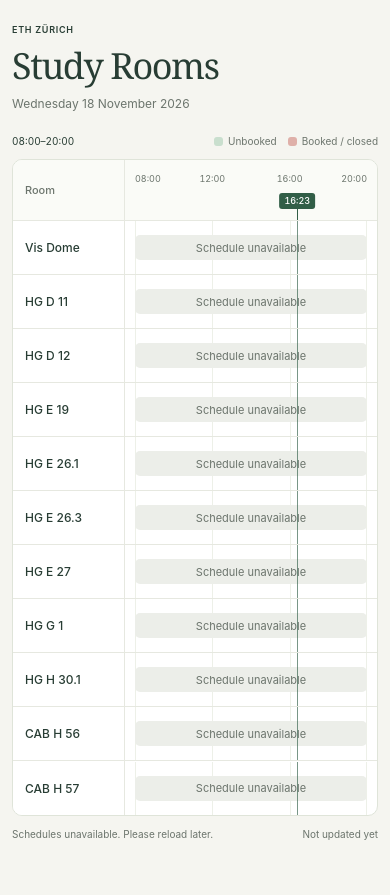
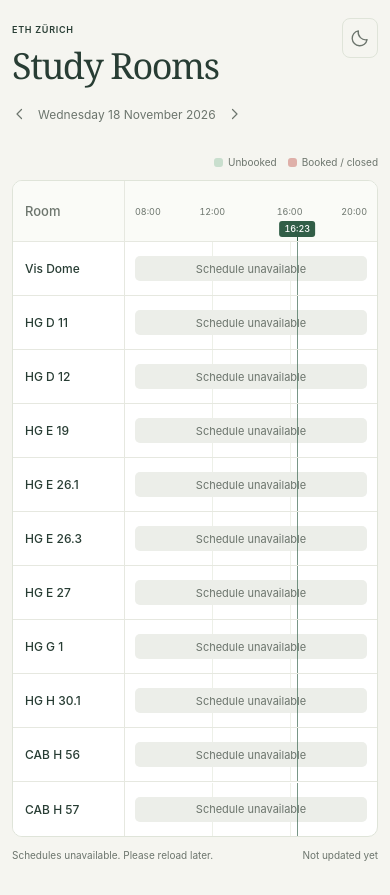
Before and after one commit to nsorg42/room-schedule, a website built with Vite: page index.html in a window 390 px wide. Before the commit the page ends 874 px from the top, so only its background shows below. Built offline with nearby package versions, Linux system fonts and the light colour scheme; files whose address does not match are found by name.

Commit message:
cosmetic changes

```diff
--- a/index.html
+++ b/index.html
@@ -5,9 +5,10 @@
     <meta name="viewport" content="width=device-width, initial-scale=1" />
     <meta name="theme-color" content="#f5f5f0" media="(prefers-color-scheme: light)" />
     <meta name="theme-color" content="#171c19" media="(prefers-color-scheme: dark)" />
-    <meta name="description" content="Today's room schedules at ETH Zürich. See scheduled bookings and unbooked time at a glance." />
+    <meta name="description" content="Room schedules at ETH Zürich. See scheduled bookings and unbooked time at a glance." />
     <title>Study Rooms · ETH Zürich</title>
     <link rel="icon" type="image/svg+xml" href="/favicon.svg" />
+    <script src="/theme.js"></script>
     <script type="module" src="/src/main.ts"></script>
   </head>
   <body>
@@ -16,13 +17,20 @@
         <div>
           <p class="eyebrow">ETH Zürich</p>
           <h1>Study Rooms</h1>
-          <p id="today-date" class="date"></p>
+          <nav class="date-nav" aria-label="Schedule date">
+            <button id="previous-day" class="icon-button" type="button" aria-label="Previous day" title="Previous day"><svg viewBox="0 0 24 24" aria-hidden="true"><path d="m14 6-6 6 6 6" /></svg></button>
+            <p id="today-date" class="date" aria-live="polite"></p>
+            <button id="next-day" class="icon-button" type="button" aria-label="Next day" title="Next day"><svg viewBox="0 0 24 24" aria-hidden="true"><path d="m10 6 6 6-6 6" /></svg></button>
+          </nav>
         </div>
+        <button id="theme-toggle" class="icon-button theme-toggle" type="button" aria-label="Switch to dark theme" title="Switch to dark theme">
+          <svg class="theme-sun" viewBox="0 0 24 24" aria-hidden="true" hidden><circle cx="12" cy="12" r="4" /><path d="M12 2v2m0 16v2M2 12h2m16 0h2M5 5l1.5 1.5m11 11L19 19M5 19l1.5-1.5m11-11L19 5" /></svg>
+          <svg class="theme-moon" viewBox="0 0 24 24" aria-hidden="true"><path d="M20.5 14A9 9 0 0 1 10 3.5 9 9 0 1 0 20.5 14Z" /></svg>
+        </button>
       </header>
 
-      <section aria-label="Today's room schedules">
+      <section aria-label="Room schedules">
         <div class="table-meta">
-          <p class="hours">08:00–20:00</p>
           <div class="legend" aria-label="Timetable legend">
             <span><i class="swatch unbooked" aria-hidden="true"></i>Unbooked</span>
             <span><i class="swatch booked" aria-hidden="true"></i>Booked / closed</span>
@@ -30,7 +38,7 @@
         </div>
         <div id="board-scroll" class="board-scroll" tabindex="0" role="region" aria-label="Room timetable">
           <table id="timetable">
-            <caption class="sr-only">Today's room schedules, from 08:00 to 20:00, Europe/Zurich. Activate a booked segment for details.</caption>
+            <caption class="sr-only">Room schedules, from 08:00 to 20:00, Europe/Zurich. Activate a booked segment for details.</caption>
             <colgroup><col class="room-column" /><col /></colgroup>
             <thead><tr><th class="corner" scope="col">Room</th><th scope="col"><div id="time-axis" class="time-axis"></div><span class="sr-only">Schedule</span></th></tr></thead>
             <tbody id="room-rows"></tbody>
@@ -46,6 +54,6 @@
       <div class="popover-heading"><p id="popover-room"></p><button id="close-popover" type="button" aria-label="Close booking details">×</button></div>
       <div id="popover-content"></div>
     </div>
-    <noscript><p class="noscript">JavaScript is needed to load today’s schedules.</p></noscript>
+    <noscript><p class="noscript">JavaScript is needed to load room schedules.</p></noscript>
   </body>
 </html>
--- /dev/null
+++ b/public/theme.js
@@ -0,0 +1,4 @@
+try {
+  const theme = localStorage.getItem('theme');
+  if (theme === 'light' || theme === 'dark') document.documentElement.dataset.theme = theme;
+} catch {}
--- a/src/main.ts
+++ b/src/main.ts
@@ -15,6 +15,34 @@ function element<K extends keyof HTMLElementTagNameMap>(tag: K, className = '',
   return node;
 }
 
+const themeToggle = find<HTMLButtonElement>('theme-toggle');
+const systemTheme = matchMedia('(prefers-color-scheme: dark)');
+
+function updateTheme() {
+  const theme = document.documentElement.dataset.theme ?? 'system';
+  const dark = theme === 'dark' || (theme === 'system' && systemTheme.matches);
+  const label = `Switch to ${dark ? 'light' : 'dark'} theme`;
+  themeToggle.setAttribute('aria-label', label);
+  themeToggle.title = label;
+  themeToggle.querySelector('.theme-sun')!.toggleAttribute('hidden', !dark);
+  themeToggle.querySelector('.theme-moon')!.toggleAttribute('hidden', dark);
+  document.querySelectorAll<HTMLMetaElement>('meta[name="theme-color"]').forEach(meta => {
+    meta.content = dark ? '#171c19' : '#f5f5f0';
+  });
+}
+
+themeToggle.addEventListener('click', () => {
+  const dark = document.documentElement.dataset.theme === 'dark' ||
+    (!document.documentElement.dataset.theme && systemTheme.matches);
+  const theme = dark ? 'light' : 'dark';
+  document.documentElement.dataset.theme = theme;
+  try { localStorage.setItem('theme', theme); }
+  catch { /* The theme still works when storage is unavailable. */ }
+  updateTheme();
+});
+systemTheme.addEventListener('change', updateTheme);
+updateTheme();
+
 const table = find<HTMLTableElement>('timetable');
 const rows = find<HTMLTableSectionElement>('room-rows');
 const axis = find<HTMLDivElement>('time-axis');
@@ -29,6 +57,7 @@ const updatedFormat = new Intl.DateTimeFormat('en-GB', {
 });
 
 let displayedDate = '';
+let currentDate = zurichTime().date;
 let requestDate = '';
 let pending: AbortController | undefined;
 let activeButton: HTMLButtonElement | undefined;
@@ -171,24 +200,26 @@ function render(schedules?: RoomSchedule[]) {
 function setDate(date: string) {
   displayedDate = date;
   const [year, month, day] = date.split('-').map(Number);
-  find('today-date').textContent = dateFormat.format(new Date(Date.UTC(year, month - 1, day)));
+  const label = dateFormat.format(new Date(Date.UTC(year, month - 1, day)));
+  find('today-date').textContent = label;
+  table.caption!.textContent = `Room schedules for ${label}, from 08:00 to 20:00, Europe/Zurich. Activate a booked segment for details.`;
 }
 
 function updateClock() {
   const { date, minutes } = zurichTime();
-  const visible = minutes >= START && minutes < END;
+  if (date !== currentDate) {
+    const followingToday = displayedDate === currentDate;
+    currentDate = date;
+    if (followingToday) void load(date);
+  }
+  const visible = displayedDate === date && minutes >= START && minutes < END;
   table.style.setProperty('--now-position', `${(minutes - START) / (END - START) * 100}%`);
   document.querySelectorAll<HTMLElement>('.now-line').forEach(line => { line.hidden = !visible; });
   nowLabel.hidden = !visible;
   nowLabel.textContent = formatTime(minutes);
-  if (date !== displayedDate) {
-    setDate(date);
-    void load();
-  }
 }
 
-async function load() {
-  const date = zurichTime().date;
+async function load(date = displayedDate) {
   if (pending && requestDate === date) return;
   pending?.abort();
   const controller = new AbortController();
@@ -197,10 +228,12 @@ async function load() {
   setDate(date);
   render();
   updated.textContent = 'Not updated yet';
-  status.textContent = 'Loading today’s schedules…';
+  status.textContent = 'Loading schedules…';
+  updated.removeAttribute('title');
   table.setAttribute('aria-busy', 'true');
   try {
-    const response = await fetch('/api/today', {
+    const url = date === zurichTime().date ? '/api/today' : `/api/today?date=${date}`;
+    const response = await fetch(url, {
       cache: 'no-store',
       signal: AbortSignal.any([controller.signal, AbortSignal.timeout(API_TIMEOUT_MS)]),
     });
@@ -208,11 +241,15 @@ async function load() {
       throw new Error('Schedule request failed');
     }
     const data = parseToday(await response.json(), date);
-    if (controller.signal.aborted || date !== zurichTime().date) return;
+    if (controller.signal.aborted || date !== displayedDate) return;
     render(data.rooms);
     const successful = data.rooms.filter(room => room.status === 'ok');
     const failures = ROOMS.length - successful.length;
-    status.textContent = failures === 0 ? '' : failures === ROOMS.length
+    const outsideCoverage = data.coverage.status === 'ok' &&
+      (date < data.coverage.minDate || date > data.coverage.maxDate);
+    status.textContent = outsideCoverage
+      ? 'ETH has not published schedules for this date.'
+      : failures === 0 ? '' : failures === ROOMS.length
       ? 'Schedules unavailable. Please reload later.'
       : `${failures} ${failures === 1 ? 'schedule' : 'schedules'} unavailable.`;
     const oldest = successful.map(room => room.fetchedAt).sort()[0];
@@ -233,6 +270,14 @@ async function load() {
   }
 }
 
+function changeDay(offset: number) {
+  const date = new Date(`${displayedDate}T00:00:00Z`);
+  date.setUTCDate(date.getUTCDate() + offset);
+  void load(date.toISOString().slice(0, 10));
+}
+find('previous-day').addEventListener('click', () => changeDay(-1));
+find('next-day').addEventListener('click', () => changeDay(1));
+
 document.addEventListener('visibilitychange', () => { if (!document.hidden) updateClock(); });
 window.addEventListener('focus', updateClock);
 window.addEventListener('pageshow', updateClock);
--- a/src/style.css
+++ b/src/style.css
@@ -2,31 +2,31 @@
   font-family: -apple-system, BlinkMacSystemFont, 'Segoe UI', sans-serif;
   color: var(--text);
   background: var(--background);
-  color-scheme: light;
+  color-scheme: light dark;
   font-synthesis: none;
   text-rendering: optimizeLegibility;
   -webkit-font-smoothing: antialiased;
-  --background: #f5f5f0;
-  --text: #283d34;
-  --surface: #fff;
-  --header: #fafbf7;
-  --green: #c9dfce;
-  --red: #dfb0a9;
-  --red-hover: #d39b92;
-  --muted: #6c756d;
-  --line: #e6e8e0;
-  --border: #dfe4d9;
-  --grid: #edf0e8;
-  --neutral: #eceee9;
-  --now: #315e47;
-  --now-text: #fff;
-  --focus: #30715a;
-  --badge-bg: #e7f1e7;
-  --badge-text: #346246;
-  --badge-border: #cddfcf;
-  --popover: #fffefa;
-  --shadow: #203c2824;
-  --booking-time: #7e524b;
+  --background: light-dark(#f5f5f0, #171c19);
+  --text: light-dark(#283d34, #e1e7de);
+  --surface: light-dark(#fff, #202722);
+  --header: light-dark(#fafbf7, #242c26);
+  --green: light-dark(#c9dfce, #487257);
+  --red: light-dark(#dfb0a9, #965d56);
+  --red-hover: light-dark(#d39b92, #ad7067);
+  --muted: light-dark(#6c756d, #a2ada1);
+  --line: light-dark(#e6e8e0, #343d34);
+  --border: light-dark(#dfe4d9, #3a453a);
+  --grid: light-dark(#edf0e8, #2e382f);
+  --neutral: light-dark(#eceee9, #343b35);
+  --now: light-dark(#315e47, #a5cbb1);
+  --now-text: light-dark(#fff, #15251c);
+  --focus: light-dark(#30715a, #a5cbb1);
+  --badge-bg: light-dark(#e7f1e7, #2c4434);
+  --badge-text: light-dark(#346246, #c3dfc6);
+  --badge-border: light-dark(#cddfcf, #45674b);
+  --popover: light-dark(#fffefa, #252d26);
+  --shadow: light-dark(#203c2824, #0006);
+  --booking-time: light-dark(#7e524b, #e3b4a9);
   --room-width: 174px;
   --grid-step: calc(100% / 12);
 }
@@ -39,13 +39,20 @@ button:focus-visible, [tabindex]:focus-visible { outline: 3px solid var(--focus)
 [hidden] { display: none !important; }
 
 main { width: min(1800px, calc(100% - 80px)); margin: 48px auto 32px; }
-.page-header { margin-bottom: 32px; }
+.page-header { position: relative; margin-bottom: 32px; }
 .eyebrow { font-size: 11px; font-weight: 600; letter-spacing: .13em; text-transform: uppercase; }
 h1 { margin-top: 13px; font: 400 clamp(36px, 4vw, 48px)/1.15 Georgia, 'Times New Roman', serif; letter-spacing: -.04em; }
-.date { margin-top: 14px; font-size: 14px; color: var(--muted); }
+.date { font-size: 14px; color: var(--muted); text-align: center; }
 
-.table-meta { display: flex; align-items: center; justify-content: space-between; gap: 14px; margin-bottom: 14px; }
-.hours { font-size: 12px; font-variant-numeric: tabular-nums; }
+.date-nav { display: flex; align-items: center; gap: 8px; width: fit-content; margin-top: 10px; margin-left: -8px; }
+.icon-button { display: inline-flex; align-items: center; justify-content: center; flex-shrink: 0; width: 32px; height: 36px; padding: 7px; border: 0; border-radius: 6px; background: transparent; color: var(--muted); }
+.icon-button svg { width: 18px; height: 18px; fill: none; stroke: currentColor; stroke-width: 1.6; stroke-linecap: round; stroke-linejoin: round; }
+.icon-button:hover { background: var(--neutral); color: var(--text); }
+.theme-toggle { width: 36px; height: 40px; position: absolute; top: -6px; right: 0; border: 1px solid var(--border); border-radius: 8px; }
+
+.theme-toggle svg { width: 20px; height: 20px; }
+
+.table-meta { display: flex; align-items: center; justify-content: flex-end; gap: 14px; margin-bottom: 14px; }
 .legend { display: flex; gap: 18px; color: var(--muted); font-size: 11px; }
 .legend > span { display: inline-flex; align-items: center; gap: 6px; }
 .swatch { width: 9px; height: 9px; border-radius: 3px; }
@@ -56,12 +63,13 @@ table { border-collapse: separate; border-spacing: 0; table-layout: fixed; width
 .room-column { width: var(--room-width); }
 th, td { padding: 0; text-align: left; }
 thead th { position: sticky; top: 0; z-index: 5; background: var(--header); border-bottom: 1px solid var(--line); }
-.corner { left: 0; z-index: 6; padding: 0 22px; border-right: 1px solid var(--line); font-size: 11px; font-weight: 500; color: var(--muted); }
+.corner { left: 0; z-index: 6; padding: 0 22px; font-size: 13px; font-weight: 500; color: var(--muted); }
+.corner, .room-label { border-right: 1px solid var(--line); }
 .time-axis { position: relative; height: 72px; margin: 0 18px; }
-.hour { position: absolute; top: 18px; transform: translateX(-50%); font-size: 11px; font-weight: 400; font-variant-numeric: tabular-nums; color: var(--muted); white-space: nowrap; }
-.hour.first { transform: none; }
-.hour.last { transform: translateX(-100%); }
-.room-label { position: sticky; left: 0; z-index: 3; height: 62px; padding: 10px 22px; background: var(--surface); border-right: 1px solid var(--line); border-bottom: 1px solid var(--line); font-size: 13px; font-weight: 500; }
+.hour { position: absolute; top: 50%; transform: translate(-50%, -50%); font-size: 11px; font-weight: 400; font-variant-numeric: tabular-nums; color: var(--muted); white-space: nowrap; }
+.hour.first { transform: translateY(-50%); }
+.hour.last { transform: translate(-100%, -50%); }
+.room-label { position: sticky; left: 0; z-index: 3; height: 62px; padding: 10px 22px; background: var(--surface); border-bottom: 1px solid var(--line); font-size: 13px; font-weight: 500; }
 .room-name { display: block; white-space: nowrap; }
 .room-meta { display: flex; align-items: center; gap: 6px; margin-top: 4px; }
 .room-alias { font-size: 11px; font-weight: 400; color: var(--muted); white-space: nowrap; }
@@ -70,7 +78,7 @@ thead th { position: sticky; top: 0; z-index: 5; background: var(--header); bord
 td { border-bottom: 1px solid var(--line); }
 tbody tr:last-child th, tbody tr:last-child td { border-bottom: 0; }
 .row-track { position: relative; height: 61px; margin: 0 18px; background-image: repeating-linear-gradient(to right, var(--grid) 0, var(--grid) 1px, transparent 1px, transparent var(--grid-step)); }
-.row-track::after { content: ''; position: absolute; right: 0; top: 0; bottom: 0; width: 1px; background: var(--grid); pointer-events: none; }
+.row-track::before { content: ''; position: absolute; left: 0; top: 0; bottom: 0; width: 1px; background: var(--surface); }
 .lane { position: absolute; inset: 16px 0; border-radius: 5px; }
 .segment { position: absolute; top: 0; bottom: 0; padding: 0; border: 0; }
 .segment:first-child { border-radius: 5px 0 0 5px; }
@@ -82,8 +90,8 @@ button.segment:hover, button.segment[aria-expanded='true'] { background: var(--r
 .neutral { background: var(--neutral); color: var(--muted); }
 .neutral-label { display: flex; align-items: center; justify-content: center; height: 100%; padding: 0 6px; font-size: 11px; text-align: center; }
 .now-line { position: absolute; left: var(--now-position); width: 1px; top: 0; bottom: 0; z-index: 2; background: var(--now); opacity: .65; pointer-events: none; }
-.time-axis > .now-line { top: 45px; opacity: 1; }
-.now-label { position: absolute; top: 43px; left: clamp(18px, var(--now-position), calc(100% - 18px)); transform: translateX(-50%); z-index: 2; padding: 2px 5px; border-radius: 3px; background: var(--now); color: var(--now-text); font-size: 10px; line-height: 1.3; font-weight: 500; white-space: nowrap; font-variant-numeric: tabular-nums; pointer-events: none; }
+.time-axis > .now-line { top: calc(50% + 12px); opacity: 1; }
+.now-label { position: absolute; top: calc(50% + 10px); left: clamp(18px, var(--now-position), calc(100% - 18px)); transform: translateX(-50%); z-index: 2; padding: 2px 5px; border-radius: 3px; background: var(--now); color: var(--now-text); font-size: 10px; line-height: 1.3; font-weight: 500; white-space: nowrap; font-variant-numeric: tabular-nums; pointer-events: none; }
 .schedule-footer { display: flex; justify-content: space-between; gap: 16px; min-height: 34px; padding-top: 13px; color: var(--muted); font-size: 11px; }
 .updated { margin-left: auto; white-space: nowrap; font-variant-numeric: tabular-nums; }
 
@@ -104,9 +112,9 @@ button.segment:hover, button.segment[aria-expanded='true'] { background: var(--r
   .page-header { margin-bottom: 24px; }
   .eyebrow { font-size: 9px; letter-spacing: .08em; }
   h1 { margin-top: 10px; font-size: 36px; }
-  .date { margin-top: 10px; font-size: 12px; }
+  .date { font-size: 12px; }
+  .date-nav { gap: 2px; margin-top: 10px; }
   .table-meta { gap: 10px; margin-bottom: 12px; }
-  .hours { font-size: 10px; }
   .legend { gap: 11px; font-size: 10px; }
   .legend > span { gap: 5px; }
   .board-scroll { max-height: none; }
@@ -117,38 +125,13 @@ button.segment:hover, button.segment[aria-expanded='true'] { background: var(--r
   .availability-badge { padding: 1px 4px; font-size: 9px; }
   .time-axis, .row-track { margin-left: 10px; margin-right: 10px; }
   .time-axis { height: 60px; }
-  .hour { top: 13px; font-size: 9px; }
+  .hour { font-size: 9px; }
   .minor-hour { display: none; }
   .row-track { height: 53px; }
   .lane { inset: 14px 0; }
-  .time-axis > .now-line { top: 35px; }
-  .now-label { top: 33px; font-size: 9px; }
+  .now-label { font-size: 9px; }
   .schedule-footer { padding-top: 12px; font-size: 10px; }
 }
 
-@media (prefers-color-scheme: dark) {
-  :root {
-    color-scheme: dark;
-    --background: #171c19;
-    --text: #e1e7de;
-    --surface: #202722;
-    --header: #242c26;
-    --green: #487257;
-    --red: #965d56;
-    --red-hover: #ad7067;
-    --muted: #a2ada1;
-    --line: #343d34;
-    --border: #3a453a;
-    --grid: #2e382f;
-    --neutral: #343b35;
-    --now: #a5cbb1;
-    --now-text: #15251c;
-    --focus: #a5cbb1;
-    --badge-bg: #2c4434;
-    --badge-text: #c3dfc6;
-    --badge-border: #45674b;
-    --popover: #252d26;
-    --shadow: #0006;
-    --booking-time: #e3b4a9;
-  }
-}
+:root[data-theme='light'] { color-scheme: light; }
+:root[data-theme='dark'] { color-scheme: dark; }
--- a/worker/index.ts
+++ b/worker/index.ts
@@ -1,3 +1,4 @@
+import { isDate } from '../shared/time.ts';
 import { getToday } from './today.ts';
 
 interface Env {
@@ -11,7 +12,12 @@ export default {
       if (request.method !== 'GET') {
         return new Response('Method not allowed', { status: 405, headers: { Allow: 'GET' } });
       }
+      const date = url.searchParams.get('date');
+      if (date !== null && !isDate(date)) {
+        return Response.json({ error: 'Invalid date. Use YYYY-MM-DD.' }, { status: 400 });
+      }
       const data = await getToday({
+        date: date ?? undefined,
         origin: url.origin,
         cache: (caches as CacheStorage & { default: Cache }).default,
         waitUntil: task => ctx.waitUntil(task),
--- a/worker/today.ts
+++ b/worker/today.ts
@@ -8,6 +8,7 @@ export const LIMITS_TTL = 6 * 60 * 60;
 
 export interface TodayOptions {
   origin: string;
+  date?: string;
   cache: Pick<Cache, 'match' | 'put'>;
   waitUntil: (task: Promise<unknown>) => void;
   fetcher?: typeof fetch;
@@ -18,7 +19,7 @@ export interface TodayOptions {
 export async function getToday(options: TodayOptions): Promise<TodayResponse> {
   const { origin, cache, waitUntil, fetcher, timeoutMs } = options;
   const now = options.now ?? (() => new Date());
-  const date = zurichTime(now()).date;
+  const date = options.date ?? zurichTime(now()).date;
   const eth = createEthClient(fetcher, timeoutMs);
 
   async function cached<T>(path: string, ttl: number, load: () => Promise<T>) {
```
Also changed, not shown: tests/today.test.ts (+25 -0 lines), tests/ui/timetable.spec.ts (+47 -1 lines).
